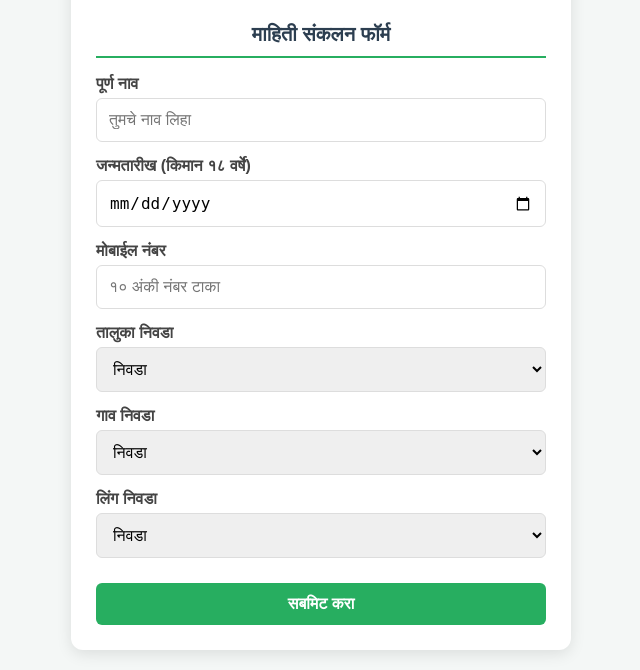
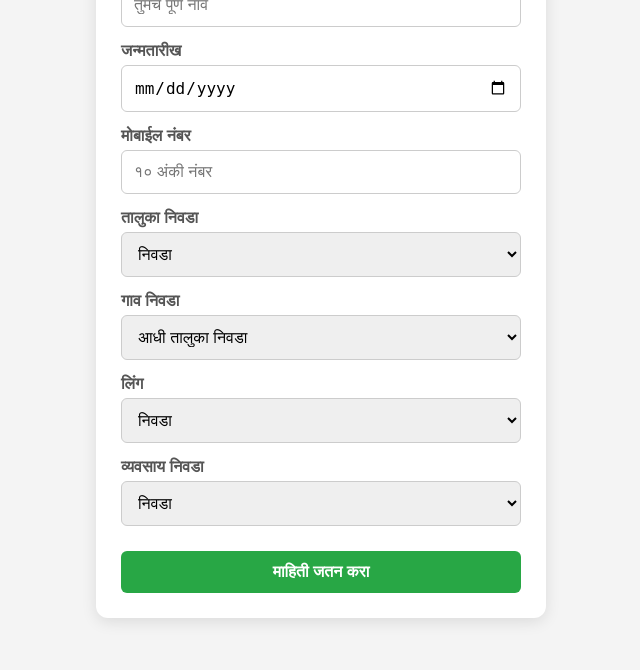
Before and after one commit to SakshiNishant/Data-Collection, a Flask app: page / in a window 1280 px wide. Shown: the part 487-1157 px from the top of the page, without its empty margins (319-959 px from the left). After the commit the page ends 1109 px from the top, so only its background shows below. Run offline with Flask 3, Linux system fonts and the light colour scheme.

Commit message:
Update index.html

```diff
--- a/templates/index.html
+++ b/templates/index.html
@@ -3,86 +3,42 @@
 <head>
     <meta charset="UTF-8">
     <meta name="viewport" content="width=device-width, initial-scale=1.0">
-    <title>माहिती संकलन फॉर्म</title>
+    <title>माहिती संकलन</title>
     <style>
-        body {
-            font-family: 'Arial', sans-serif;
-            background-color: #f4f7f6;
-            margin: 0;
-            padding: 20px;
-        }
-        .container {
-            max-width: 450px;
-            background: #fff;
-            padding: 25px;
-            border-radius: 12px;
-            margin: auto;
-            box-shadow: 0 4px 15px rgba(0,0,0,0.1);
-        }
+        body { font-family: Arial, sans-serif; background-color: #f4f4f4; padding: 20px; }
+        .form-box { max-width: 400px; background: white; padding: 25px; border-radius: 12px; margin: auto; box-shadow: 0px 4px 15px rgba(0,0,0,0.1); }
         .header { text-align: center; margin-bottom: 20px; }
-        .header img.logo { max-width: 80px; margin-bottom: 10px; }
-        .header img.photo { width: 100%; border-radius: 8px; margin-top: 10px; }
-
-        h2 { text-align: center; color: #2c3e50; font-size: 20px; border-bottom: 2px solid #27ae60; padding-bottom: 10px; }
-
-        label { font-weight: bold; display: block; margin-top: 15px; color: #444; }
-
-        input, select, button {
-            width: 100%;
-            padding: 12px;
-            margin-top: 5px;
-            border: 1px solid #ddd;
-            border-radius: 6px;
-            box-sizing: border-box;
-            font-size: 16px;
-        }
-
-        input:focus, select:focus { border-color: #27ae60; outline: none; }
-
-        button {
-            background-color: #27ae60;
-            color: white;
-            border: none;
-            cursor: pointer;
-            font-weight: bold;
-            margin-top: 25px;
-            transition: 0.3s;
-        }
-        button:hover { background-color: #219150; }
-
-        .error-text {
-            color: #e74c3c;
-            font-size: 13px;
-            margin-top: 5px;
-            display: none;
-            font-weight: bold;
-        }
+        .header img { max-width: 100%; border-radius: 8px; margin-top: 10px; }
+        h2 { text-align: center; color: #333; border-bottom: 2px solid #28a745; padding-bottom: 10px; }
+        label { font-weight: bold; display: block; margin-top: 15px; color: #555; }
+        input, select, button { width: 100%; padding: 12px; margin-top: 5px; border-radius: 6px; border: 1px solid #ccc; box-sizing: border-box; font-size: 16px; }
+        button { background-color: #28a745; color: white; font-weight: bold; cursor: pointer; border: none; margin-top: 25px; transition: 0.3s; }
+        button:hover { background-color: #218838; }
+        .err { color: red; font-size: 13px; display: none; margin-top: 5px; font-weight: bold; }
     </style>
 </head>
 <body>
 
-    <div class="container">
+<div class="form-box">
     <div class="header">
-            <img src="{{ url_for('static', filename='logo.png') }}" class="logo" onerror="this.style.display='none'">
-            <img src="{{ url_for('static', filename='photo.jpg') }}" class="photo" onerror="this.style.display='none'">
+        <img src="{{ url_for('static', filename='photo.jpg') }}" onerror="this.style.display='none'">
     </div>
 
     <h2>माहिती संकलन फॉर्म</h2>
 
-        <form action="/submit" method="post" id="dataForm" onsubmit="return validateForm()">
+    <form action="/submit" method="post" onsubmit="return checkForm()">
         <label>पूर्ण नाव</label>
-            <input type="text" name="full_name" placeholder="तुमचे नाव लिहा" required>
+        <input type="text" name="full_name" placeholder="तुमचे पूर्ण नाव" required>
 
-            <label>जन्मतारीख (किमान १८ वर्षे)</label>
-            <input type="date" name="dob" id="dob" required>
-            <div id="age-error" class="error-text">तुमचे वय १८ वर्षांपेक्षा जास्त असणे आवश्यक आहे.</div>
+        <label>जन्मतारीख</label>
+        <input type="date" name="dob" required>
 
         <label>मोबाईल नंबर</label>
-            <input type="tel" name="mobile" id="mobile" placeholder="१० अंकी नंबर टाका" maxlength="10" required>
-            <div id="mobile-error" class="error-text">कृपया १० अंकी वैध नंबर टाका.</div>
+        <input type="tel" id="mobile" name="mobile" placeholder="१० अंकी नंबर" maxlength="10" required>
+        <div id="m-err" class="err">कृपया १० अंकी वैध नंबर टाका.</div>
 
         <label>तालुका निवडा</label>
-            <select name="taluka" id="taluka" onchange="updateVillages()" required>
+        <select id="taluka" name="taluka" onchange="loadVillages()" required>
             <option value="">निवडा</option>
             <option value="नांदगाव">नांदगाव</option>
             <option value="मालेगाव">मालेगाव</option>
@@ -90,10 +46,10 @@
 
         <label>गाव निवडा</label>
         <select id="village" name="village" required>
-                <option value="">निवडा</option>
+            <option value="">आधी तालुका निवडा</option>
         </select>
 
-            <label>लिंग निवडा</label>
+        <label>लिंग</label>
         <select name="gender" required>
             <option value="">निवडा</option>
             <option value="पुरुष">पुरुष</option>
@@ -101,18 +57,31 @@
             <option value="इतर">इतर</option>
         </select>
 
-            <button type="submit">सबमिट करा</button>
+        <label>व्यवसाय निवडा</label>
+        <select name="occupation" required>
+            <option value="">निवडा</option>
+            <option value="शेतकरी">शेतकरी</option>
+            <option value="मजूर">मजूर</option>
+            <option value="व्यापार/व्यवसाय">व्यापार/व्यवसाय</option>
+            <option value="विद्यार्थी">विद्यार्थी</option>
+            <option value="नोकरी (शासकीय)">नोकरी (शासकीय)</option>
+            <option value="नोकरी (खाजगी)">नोकरी (खाजगी)</option>
+            <option value="गृहिणी">गृहिणी</option>
+            <option value="इतर">इतर</option>
+        </select>
+
+        <button type="submit">माहिती जतन करा</button>
     </form>
 </div>
 
 <script>
-        // पायथन कडून येणारा डेटा
+    // पायथन (.txt फाईल्स) कडून येणारा गावांचा डेटा
     const allVillages = {{ villages_data | tojson | safe }};
 
-        function updateVillages() {
+    function loadVillages() {
         const taluka = document.getElementById("taluka").value;
         const vSelect = document.getElementById("village");
-            vSelect.innerHTML = '<option value="">निवडा</option>';
+        vSelect.innerHTML = '<option value="">गाव निवडा</option>';
 
         if (taluka && allVillages[taluka]) {
             allVillages[taluka].forEach(v => {
@@ -124,42 +93,16 @@
         }
     }
 
-        function validateForm() {
-            // वय चेक
-            const dob = document.getElementById("dob").value;
-            if (dob) {
-                const birthDate = new Date(dob);
-                const today = new Date();
-                let age = today.getFullYear() - birthDate.getFullYear();
-                const month = today.getMonth() - birthDate.getMonth();
-                if (month < 0 || (month === 0 && today.getDate() < birthDate.getDate())) {
-                    age--;
+    function checkForm() {
+        const m = document.getElementById("mobile").value;
+        const mPattern = /^[0-9]{10}$/;
+        if (!mPattern.test(m)) {
+            document.getElementById("m-err").style.display = "block";
+            return false;
         }
-
-                if (age < 18) {
-                    document.getElementById("age-error").style.display = "block";
-                    return false;
-                } else {
-                    document.getElementById("age-error").style.display = "none";
-                }
-            }
-
-            // मोबाईल नंबर चेक
-            const mobile = document.getElementById("mobile").value;
-            if (mobile.length !== 10 || !/^\d+$/.test(mobile)) {
-                document.getElementById("mobile-error").style.display = "block";
-                return false;
-            } else {
-                document.getElementById("mobile-error").style.display = "none";
-            }
-
+        document.getElementById("m-err").style.display = "none";
         return true;
     }
-
-        // Mobile input - फक्त अंक घेणे
-        document.getElementById("mobile").addEventListener("input", function(e) {
-            this.value = this.value.replace(/[\D]/g, "");
-        });
 </script>
 
 </body>
```
Lines whose indentation alone changed are shown as unchanged.
